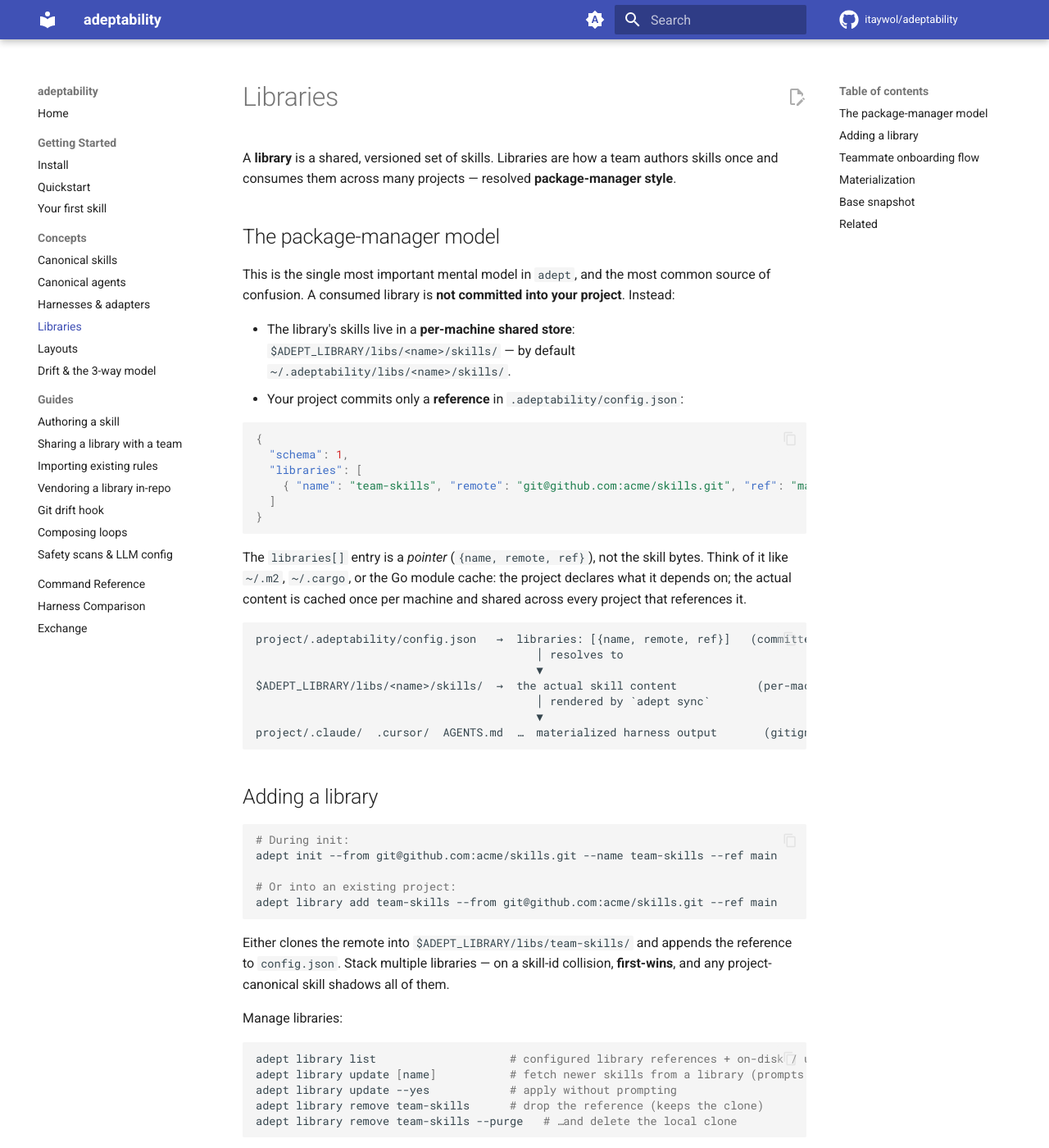
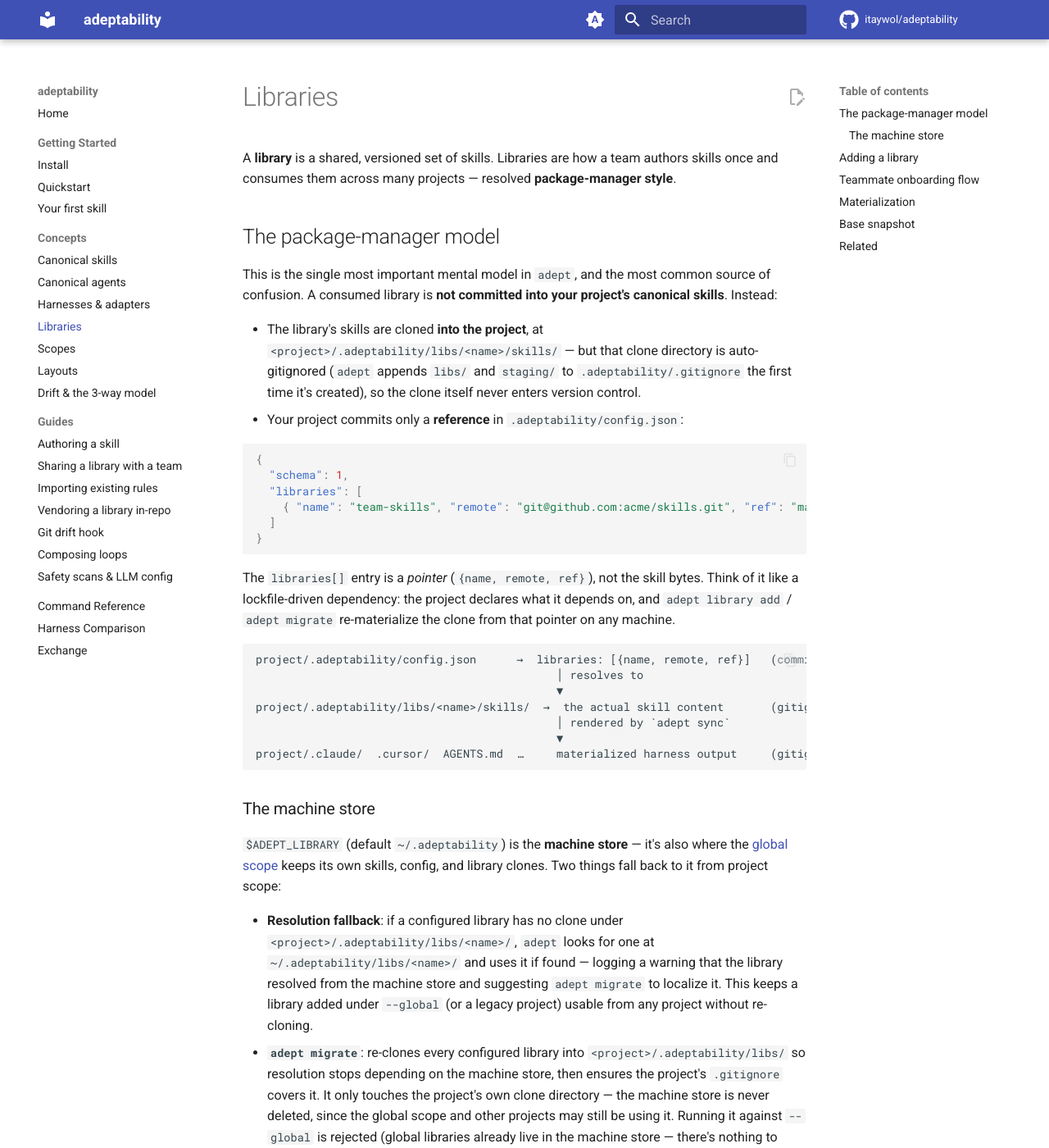
Before and after one commit to itaywol/adeptability, an MkDocs documentation site: the page built from docs/concepts/libraries.md, in a window 1280 px wide and 1400 px high. Shown: the whole window at 82% size. Built offline with MkDocs 1.6.1 and Material for MkDocs 9.7.7, drawn with Linux system fonts in a browser that asks for light colours; comment, search, counter and statistics services are not loaded; some of the changed text lies outside the part shown.

Commit message:
docs: scopes concept, project-local libraries, global harness targets

````diff
--- a/docs/concepts/libraries.md
+++ b/docs/concepts/libraries.md
@@ -6,10 +6,13 @@ once and consumes them across many projects — resolved **package-manager style
 ## The package-manager model
 
 This is the single most important mental model in `adept`, and the most common source of
-confusion. A consumed library is **not committed into your project**. Instead:
+confusion. A consumed library is **not committed into your project's canonical skills**.
+Instead:
 
-- The library's skills live in a **per-machine shared store**:
-  `$ADEPT_LIBRARY/libs/<name>/skills/` — by default `~/.adeptability/libs/<name>/skills/`.
+- The library's skills are cloned **into the project**, at
+  `<project>/.adeptability/libs/<name>/skills/` — but that clone directory is auto-gitignored
+  (`adept` appends `libs/` and `staging/` to `.adeptability/.gitignore` the first time it's
+  created), so the clone itself never enters version control.
 - Your project commits only a **reference** in `.adeptability/config.json`:
 
   ```json
@@ -22,19 +25,37 @@ confusion. A consumed library is **not committed into your project**. Instead:
   ```
 
 The `libraries[]` entry is a *pointer* (`{name, remote, ref}`), not the skill bytes. Think of
-it like `~/.m2`, `~/.cargo`, or the Go module cache: the project declares what it depends on;
-the actual content is cached once per machine and shared across every project that references
-it.
+it like a lockfile-driven dependency: the project declares what it depends on, and `adept
+library add` / `adept migrate` re-materialize the clone from that pointer on any machine.
 
 ```
-project/.adeptability/config.json   →  libraries: [{name, remote, ref}]   (committed)
-                                          │ resolves to
-                                          ▼
-$ADEPT_LIBRARY/libs/<name>/skills/  →  the actual skill content            (per-machine store)
-                                          │ rendered by `adept sync`
-                                          ▼
-project/.claude/  .cursor/  AGENTS.md  …  materialized harness output       (gitignored / generated)
+project/.adeptability/config.json      →  libraries: [{name, remote, ref}]   (committed)
+                                             │ resolves to
+                                             ▼
+project/.adeptability/libs/<name>/skills/  →  the actual skill content       (gitignored clone)
+                                             │ rendered by `adept sync`
+                                             ▼
+project/.claude/  .cursor/  AGENTS.md  …     materialized harness output     (gitignored / generated)
 ```
+
+### The machine store
+
+`$ADEPT_LIBRARY` (default `~/.adeptability`) is the **machine store** — it's also where the
+[global scope](scopes.md) keeps its own skills, config, and library clones. Two things fall
+back to it from project scope:
+
+- **Resolution fallback**: if a configured library has no clone under
+  `<project>/.adeptability/libs/<name>/`, `adept` looks for one at
+  `~/.adeptability/libs/<name>/` and uses it if found — logging a warning that the library
+  resolved from the machine store and suggesting `adept migrate` to localize it. This keeps a
+  library added under `--global` (or a legacy project) usable from any project without
+  re-cloning.
+- **`adept migrate`**: re-clones every configured library into
+  `<project>/.adeptability/libs/` so resolution stops depending on the machine store, then
+  ensures the project's `.gitignore` covers it. It only touches the project's own clone
+  directory — the machine store is never deleted, since the global scope and other projects
+  may still be using it. Running it against `--global` is rejected (global libraries already
+  live in the machine store — there's nothing to localize).
 
 ## Adding a library
 
@@ -46,9 +67,13 @@ adept init --from git@github.com:acme/skills.git --name team-skills --ref main
 adept library add team-skills --from git@github.com:acme/skills.git --ref main
 ```
 
-Either clones the remote into `$ADEPT_LIBRARY/libs/team-skills/` and appends the reference to
-`config.json`. Stack multiple libraries — on a skill-id collision, **first-wins**, and any
-project-canonical skill shadows all of them.
+Either clones the remote into `<project>/.adeptability/libs/team-skills/` and appends the
+reference to `config.json`. Stack multiple libraries — on a skill-id collision, **first-wins**,
+and any project-canonical skill shadows all of them.
+
+Run the same command with the root `--global` flag to clone into the machine store instead
+(`adept --global library add team-skills --from … ` → `~/.adeptability/libs/team-skills/`) —
+see [Scopes](scopes.md).
 
 Manage libraries:
 
@@ -68,15 +93,17 @@ library reference:
 1. **Clone the repo.** They get `.adeptability/config.json` with the `libraries[]` reference —
    but no skill bytes, because those were never committed.
 2. **Run `adept`** (`adept sync`, or `adept library add`/`update` if the clone isn't present).
-   `adept` reads the reference and **clones the remote into their own local store**
-   (`~/.adeptability/libs/<name>/`).
+   `adept` reads the reference and **clones the remote into their own project-local libs dir**
+   (`<project>/.adeptability/libs/<name>/`) — unless a clone already exists in their machine
+   store from an earlier project or `--global` use, in which case it resolves from there
+   instead (see [The machine store](#the-machine-store)).
 3. **Harnesses materialize.** `adept sync` renders the resolved skills into their harness dirs
    (`.claude/`, `.cursor/`, …) using their configured [materialization mode](#materialization).
 
 ```bash
 git clone git@github.com:acme/webapp.git && cd webapp
 adept status                 # shows: library "team-skills" — no (run `adept library add` or `git pull`)
-adept library add team-skills --from git@github.com:acme/skills.git   # resolve into local store
+adept library add team-skills --from git@github.com:acme/skills.git   # clone into .adeptability/libs/
 adept sync                   # materialize into this machine's harnesses
 ```
 
--- a/mkdocs.yml
+++ b/mkdocs.yml
@@ -81,6 +81,7 @@ nav:
       - Canonical agents: concepts/agents.md
       - Harnesses & adapters: concepts/harnesses.md
       - Libraries: concepts/libraries.md
+      - Scopes: concepts/scopes.md
       - Layouts: concepts/layouts.md
       - Drift & the 3-way model: concepts/drift.md
   - Guides:
````
Also changed, not shown: README.md (+15 -3 lines), docs/concepts/harnesses.md (+27 -8 lines), docs/concepts/scopes.md (added, +96 -0 lines), docs/guides/sharing-a-library.md (+3 -2 lines), docs/guides/vendoring.md (+15 -38 lines).
